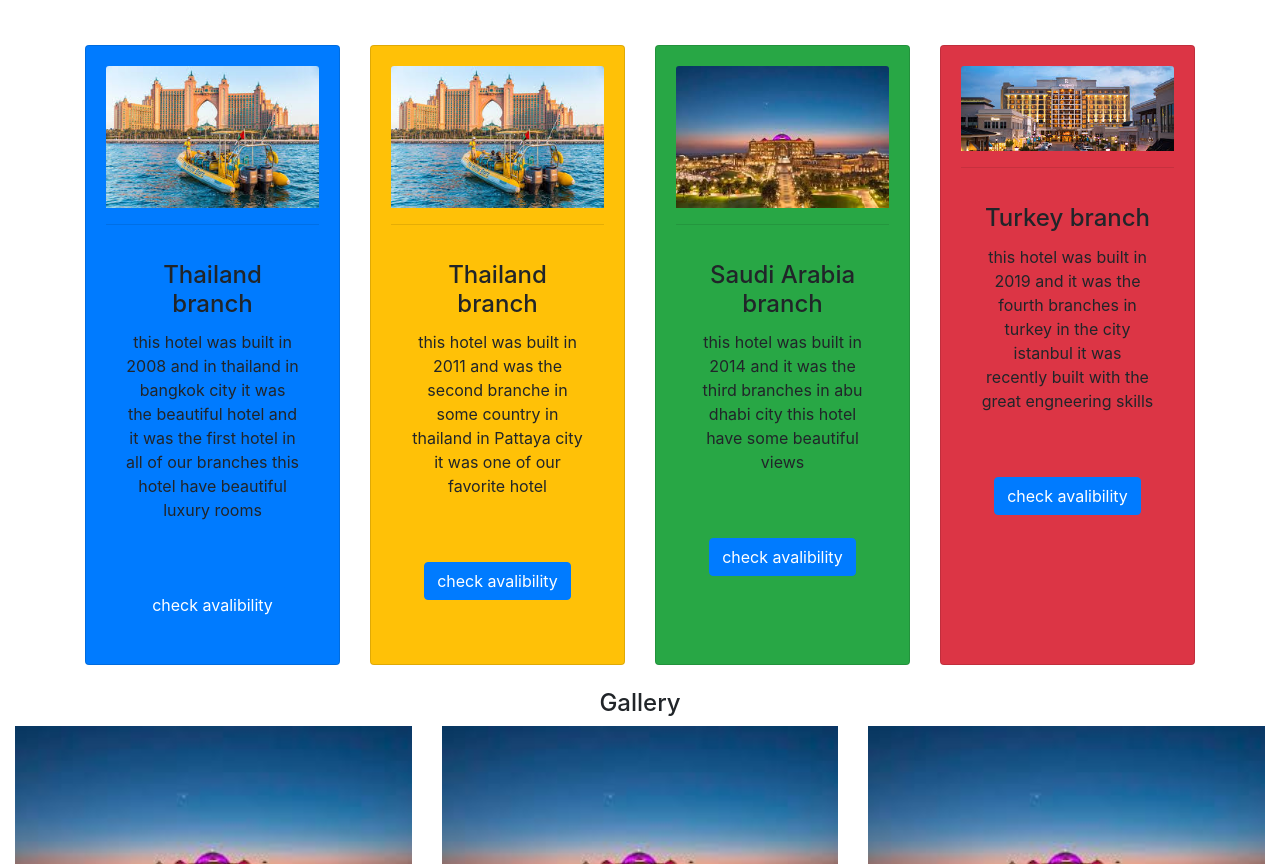
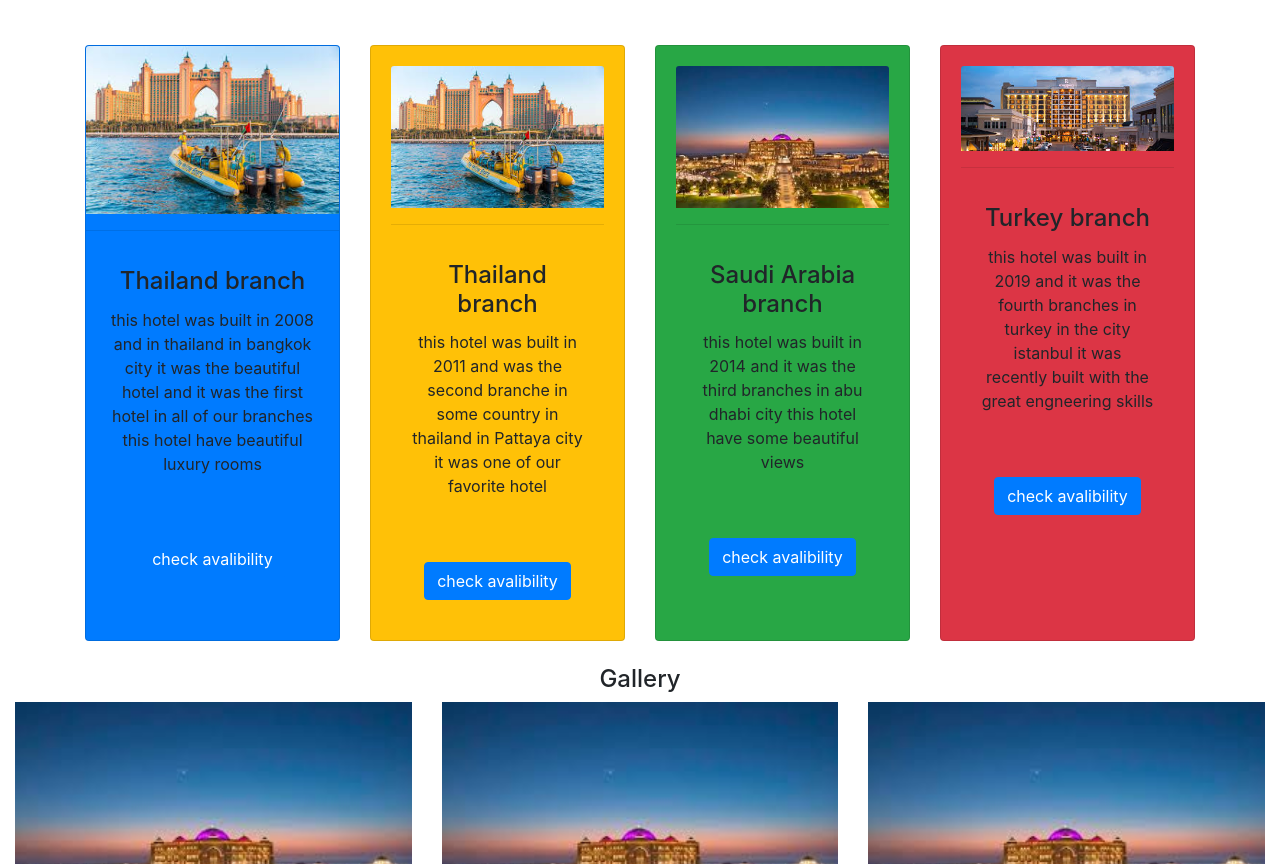
Before and after one commit to firer0303/tajhotel.github.io, a plain HTML site: page index.html in a window 1280 px wide. Shown: the part 2027-2891 px from the top of the page. Drawn offline with nearby package versions, Linux system fonts and the light colour scheme.

Commit message:
Update index.html

```diff
--- a/index.html
+++ b/index.html
@@ -138,7 +138,7 @@
 <div class="container">
   <div class="card-deck">
     <div class="card bg-primary">
-      <div class="card-body text-center">
+      <div class="card-body1 text-center">
            <img class="card-img-top" src="hotel4.jpg" alt="Card image" style="width:100%">
            <hr>
     <div class="card-body">
```
